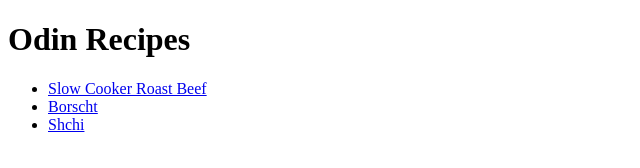
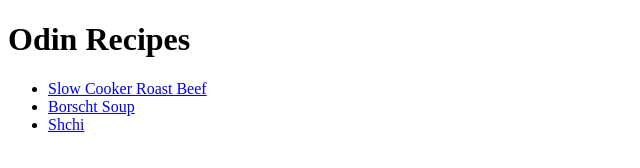
Before and after one commit to grace-creator/odin-recipes, a plain HTML site: page index.html in a window 1280 px wide. Shown: the full height of the page, 0-640 px from the left. Drawn offline with Linux system fonts and the light colour scheme.

Commit message:
Update index.html

```diff
--- a/index.html
+++ b/index.html
@@ -10,7 +10,7 @@
     <h1>Odin Recipes</h1>
     <ul>
         <li><a href="recipes/roast-beef.html" target="_blank">Slow Cooker Roast Beef</a></li>
-        <li><a href="recipes/borscht.html" target="_blank">Borscht</a></li>
+        <li><a href="recipes/borscht.html" target="_blank">Borscht Soup</a></li>
         <li><a href="recipes/shchi.html" target="_blank">Shchi</a></li>
 
 
```
